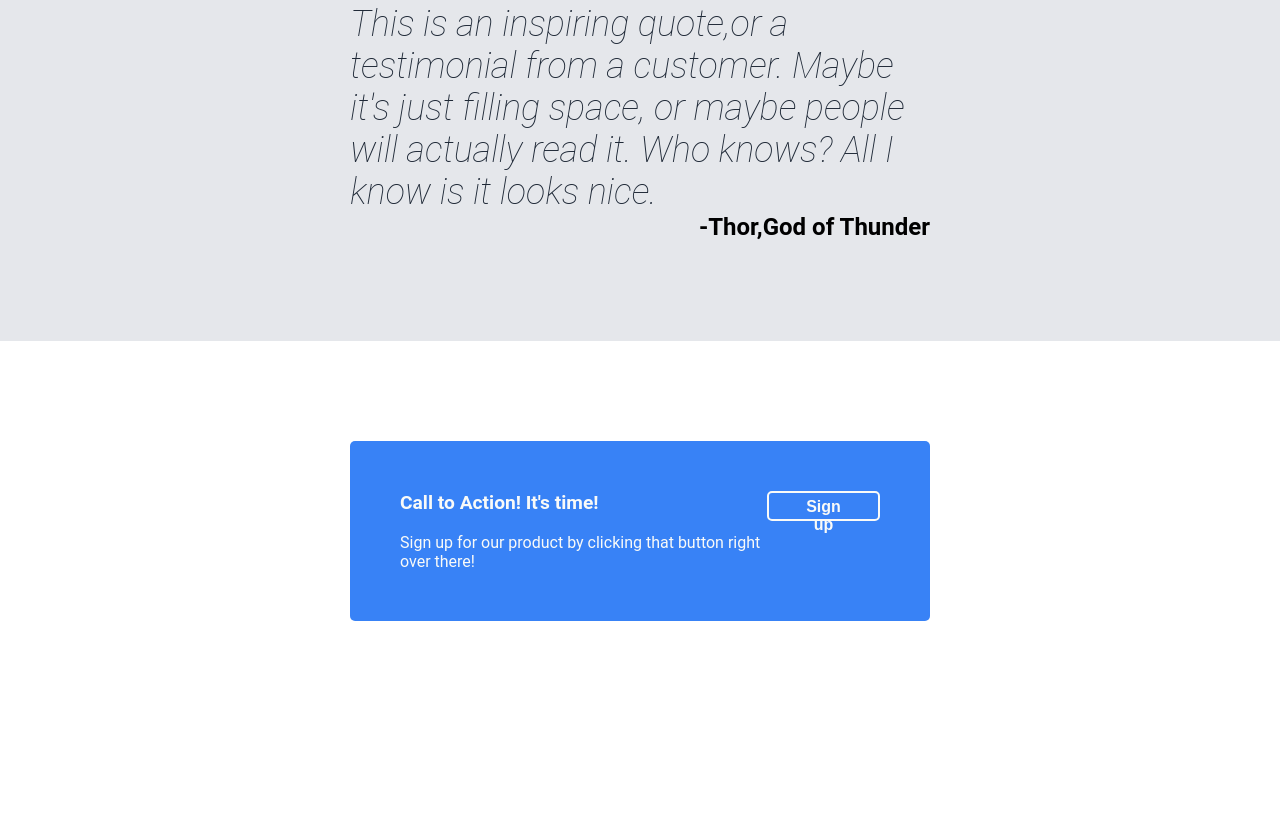
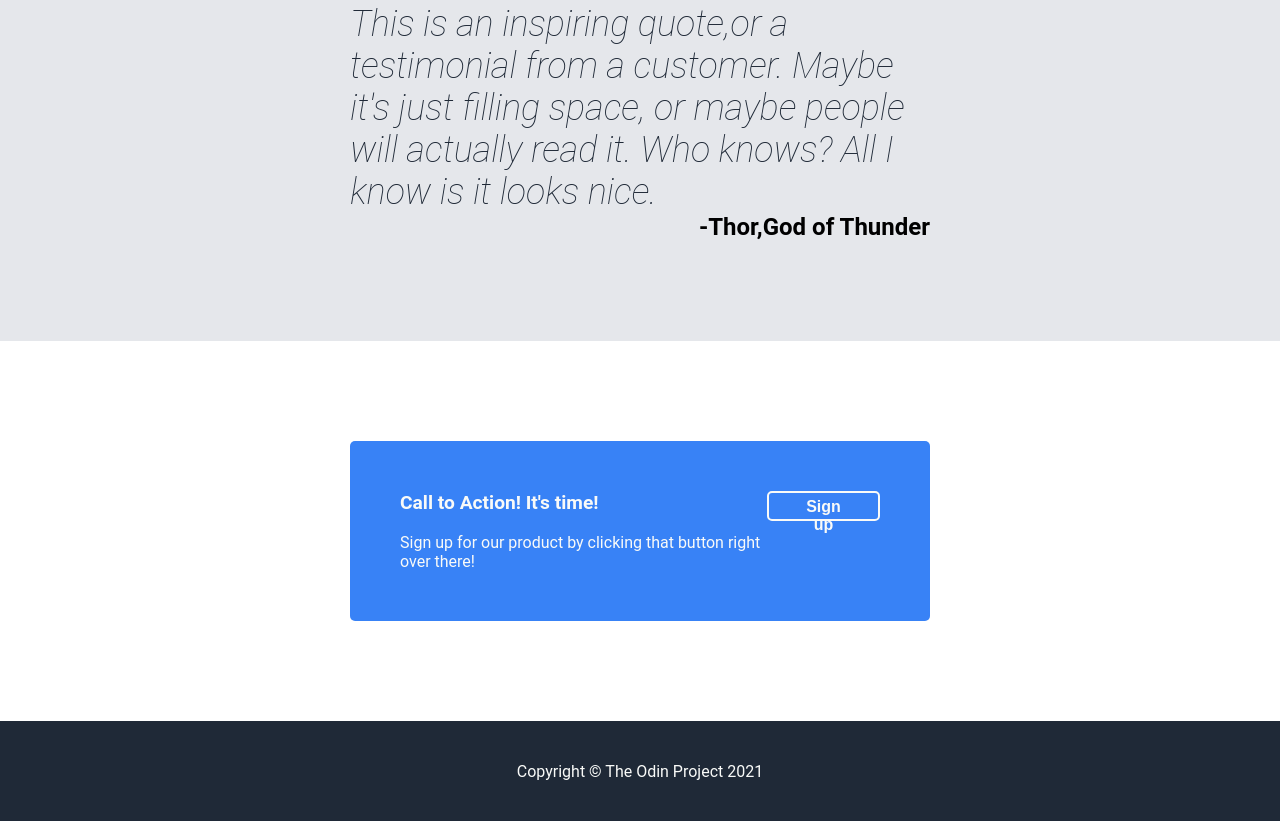
Before and after one commit to Anmol1l/landing-page, a plain HTML site: page index.html in a window 1280 px wide. Shown: the part 947-1768 px from the top of the page. Before the commit the page ends 1668 px from the top, so only its background shows below. Drawn offline with Linux system fonts and the light colour scheme.

Commit message:
Create a Footer

```diff
--- a/css/styles.css
+++ b/css/styles.css
@@ -156,3 +156,12 @@ h1 {
     font-size: larger;
     font-weight: bold;
 }
+
+.footer {
+    display: flex;
+    height: 100px;
+    background-color: #1F2937;
+    color: #F9FAF8;
+    justify-content: center;
+    align-items: center;
+}
--- a/index.html
+++ b/index.html
@@ -64,5 +64,8 @@
             <button>Sign up</button>
         </div>
     </div>
+    <div class="footer">
+        Copyright © The Odin Project 2021
+    </div>
 </body>
 </html>
```
